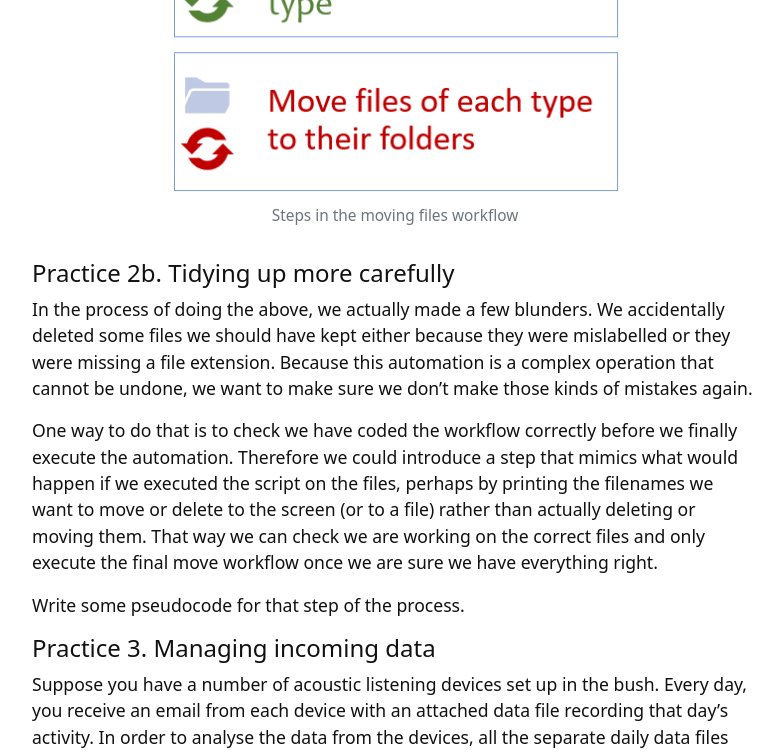
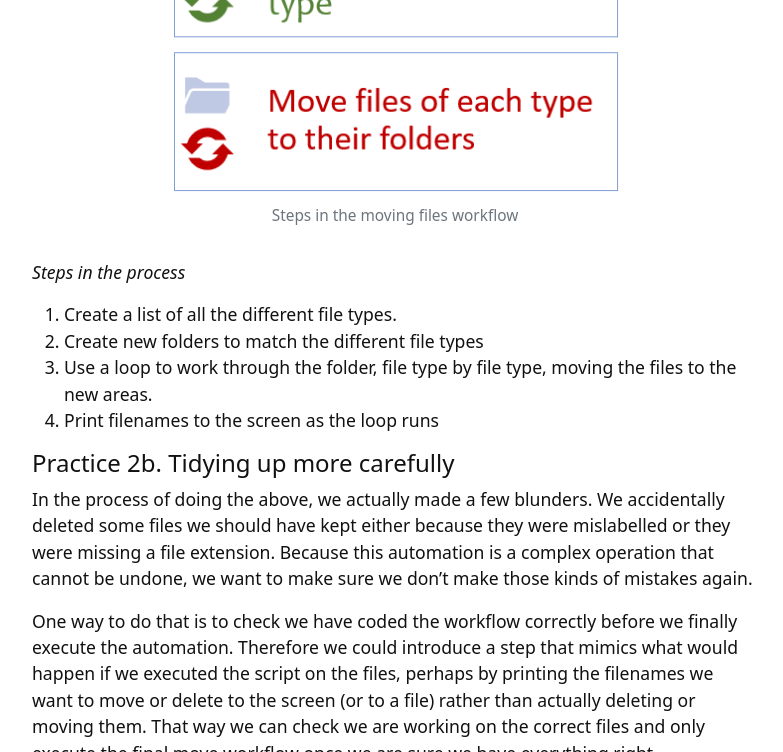
Before and after one commit to weaverbel/intro-computational-thinking, a Jekyll site: the page built from content/5-solutions.md, in a window 1280 px wide and 900 px high, scrolled down 2557 px, cut to the strip 0-752 px from the top of the window. Shown: the whole strip, without its empty margins (245-1028 px from the left). Built offline with Jekyll 4.4.1, drawn with Linux system fonts in a browser that asks for light colours.

Commit message:
Update 5-solutions.md
add steps in the process

```diff
--- a/content/5-solutions.md
+++ b/content/5-solutions.md
@@ -46,6 +46,13 @@ We have a large folder of files left over from a project that is now finished. T
 
 {% include figure.html img="move-pseudocode.png" alt="Steps in the moving scenario" caption="Steps in the moving files workflow" width="65%" %}
 
+*Steps in the process*
+
+1. Create a list of all the different file types.
+2. Create new folders to match the different file types
+3. Use a loop to work through the folder, file type by file type, moving the files to the new areas.
+4. Print filenames to the screen as the loop runs
+
 #### Practice 2b. Tidying up more carefully
 
 
```
